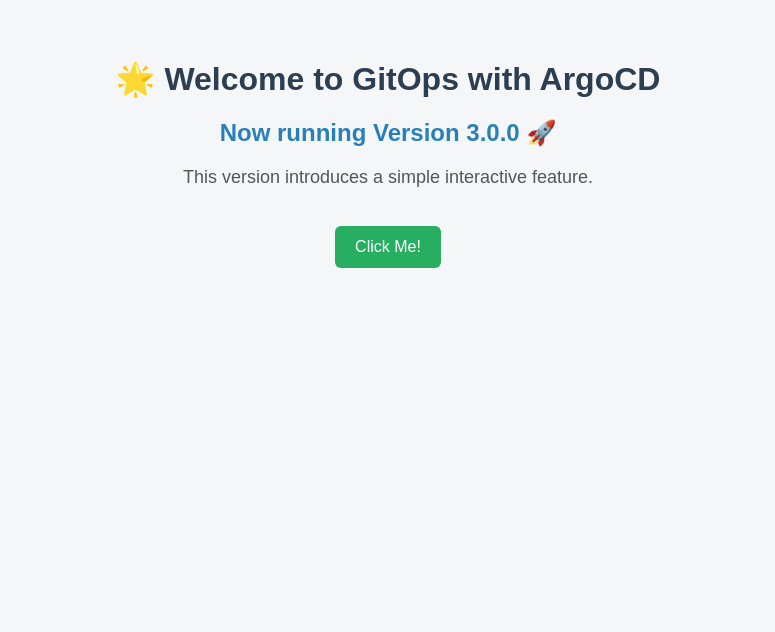
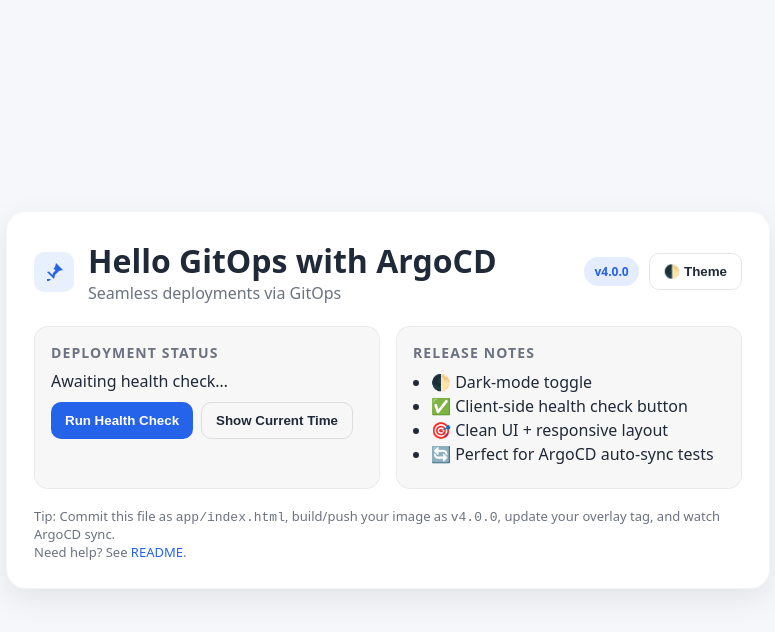
Before and after one commit to Sohel9146/Project-Gitops-ArgoCD-Demo, a plain HTML site: page app/index.html in a window 1280 px wide. Shown: the whole page, without its empty margins (252-1027 px from the left). Drawn offline with Linux system fonts and the light colour scheme.

Commit message:
Added Version 4.0.0

```diff
--- a/app/index.html
+++ b/app/index.html
@@ -1,52 +1,130 @@
 <!DOCTYPE html>
-<html>
+<html lang="en">
 <head>
-    <title>Hello GitOps v3</title>
+  <meta charset="UTF-8" />
+  <meta name="viewport" content="width=device-width, initial-scale=1" />
+  <title>Hello GitOps v4</title>
   <style>
-        body {
-            font-family: Arial, sans-serif;
-            text-align: center;
-            margin-top: 60px;
-            background-color: #f4f6f8;
+    :root{
+      --bg:#f6f7fb; --fg:#1f2937; --muted:#6b7280; --brand:#2563eb; --card:#ffffff; --ok:#16a34a; --warn:#ea580c;
     }
-        h1 {
-            color: #2c3e50;
+    .dark{
+      --bg:#0b1020; --fg:#e5e7eb; --muted:#9ca3af; --brand:#60a5fa; --card:#111827; --ok:#22c55e; --warn:#f59e0b;
     }
-        h2 {
-            color: #2980b9;
+    *{box-sizing:border-box}
+    body{
+      margin:0; font-family:system-ui,-apple-system,Segoe UI,Roboto,Ubuntu,"Helvetica Neue",Arial,"Noto Sans",sans-serif;
+      background:var(--bg); color:var(--fg); display:flex; min-height:100vh; align-items:center; justify-content:center;
     }
-        p {
-            font-size: 18px;
-            color: #555;
+    .wrap{width:clamp(320px, 90vw, 820px); padding:28px}
+    .card{
+      background:var(--card); border-radius:20px; padding:28px;
+      box-shadow:0 10px 30px rgba(0,0,0,.08), inset 0 0 0 1px rgba(0,0,0,.04);
     }
-        button {
-            padding: 12px 20px;
-            font-size: 16px;
-            margin-top: 20px;
-            border: none;
-            border-radius: 6px;
-            background-color: #27ae60;
-            color: white;
-            cursor: pointer;
+    .head{display:flex; gap:16px; align-items:center; justify-content:space-between; flex-wrap:wrap}
+    .title{display:flex; gap:14px; align-items:center}
+    .logo{width:40px; height:40px; border-radius:10px; display:grid; place-items:center; background:rgba(37,99,235,.1)}
+    .logo svg{width:24px; height:24px; fill:var(--brand)}
+    .badge{background:rgba(37,99,235,.12); color:var(--brand); padding:6px 10px; border-radius:999px; font-size:12px; font-weight:600}
+    .muted{color:var(--muted)}
+    .actions{display:flex; gap:10px; align-items:center}
+    button{
+      padding:10px 14px; border:0; border-radius:10px; cursor:pointer; font-weight:600;
+      background:var(--brand); color:white; transition:transform .05s ease, opacity .2s ease;
     }
-        button:hover {
-            background-color: #219150;
+    button.secondary{background:transparent; color:var(--fg); border:1px solid rgba(0,0,0,.1)}
+    button:active{transform:scale(.98)}
+    .grid{display:grid; grid-template-columns:repeat(2,1fr); gap:16px; margin-top:22px}
+    .panel{
+      background:rgba(0,0,0,.03); border-radius:14px; padding:16px; min-height:110px;
+      border:1px solid rgba(0,0,0,.05);
     }
+    .dark .panel{background:rgba(255,255,255,.04); border-color:rgba(255,255,255,.06)}
+    .panel h3{margin:0 0 8px; font-size:14px; text-transform:uppercase; letter-spacing:.08em; color:var(--muted)}
+    .ok{color:var(--ok); font-weight:700}
+    .warn{color:var(--warn); font-weight:700}
+    .footer{margin-top:18px; font-size:13px}
+    .link{color:var(--brand); text-decoration:none}
+    @media (max-width:720px){ .grid{grid-template-columns:1fr} }
   </style>
 </head>
 <body>
-    <h1>🌟 Welcome to GitOps with ArgoCD</h1>
-    <h2>Now running Version 3.0.0 🚀</h2>
-    <p>This version introduces a simple interactive feature.</p>
+  <div class="wrap">
+    <div class="card">
+      <div class="head">
+        <div class="title">
+          <div class="logo" aria-hidden="true">
+            <!-- simple rocket icon -->
+            <svg viewBox="0 0 24 24"><path d="M14 3l7 7-4 1-4 4-1 4-7-7 4-1 4-4 1-4zm-2.5 5.5L9 11l-2 .5 3.5 3.5.5-2 2.5-2.5-1.5-1.5zM5 19h4l-2 2H5v-2z"/></svg>
+          </div>
+          <div>
+            <h1 style="margin:0">Hello GitOps with ArgoCD</h1>
+            <div class="muted">Seamless deployments via GitOps</div>
+          </div>
+        </div>
+        <div class="actions">
+          <span class="badge">v4.0.0</span>
+          <button class="secondary" id="themeBtn" title="Toggle theme">🌓 Theme</button>
+        </div>
+      </div>
 
-    <button onclick="showMessage()">Click Me!</button>
+      <div class="grid">
+        <div class="panel">
+          <h3>Deployment Status</h3>
+          <div id="statusText">Awaiting health check…</div>
+          <div style="margin-top:10px; display:flex; gap:8px; flex-wrap:wrap">
+            <button id="checkBtn" title="Run a quick client-side check">Run Health Check</button>
+            <button class="secondary" id="timeBtn" title="Show current serverless time">Show Current Time</button>
+          </div>
+        </div>
+        <div class="panel">
+          <h3>Release Notes</h3>
+          <ul style="margin:0 0 6px 18px; padding:0; line-height:1.5">
+            <li>🌓 Dark-mode toggle</li>
+            <li>✅ Client-side health check button</li>
+            <li>🎯 Clean UI + responsive layout</li>
+            <li>🔄 Perfect for ArgoCD auto-sync tests</li>
+          </ul>
+        </div>
+      </div>
 
-    <p id="message" style="margin-top:20px; font-weight: bold; color:#e74c3c;"></p>
+      <div class="footer muted">
+        Tip: Commit this file as <code>app/index.html</code>, build/push your image as <code>v4.0.0</code>, update your overlay tag, and watch ArgoCD sync.
+        <br/>Need help? See <span class="link">README</span>.
+      </div>
+    </div>
+  </div>
 
   <script>
-        function showMessage() {
-            document.getElementById("message").innerText = "🎉 GitOps deployment successful via ArgoCD v3!";
-        }
+    // Theme toggle (persists across reloads)
+    const root = document.documentElement;
+    const themeBtn = document.getElementById('themeBtn');
+    const saved = localStorage.getItem('theme') || 'light';
+    if(saved === 'dark'){ root.classList.add('dark'); }
+    themeBtn.addEventListener('click', () => {
+      root.classList.toggle('dark');
+      localStorage.setItem('theme', root.classList.contains('dark') ? 'dark' : 'light');
+    });
+
+    // Health check (simple interactive proof of v4)
+    const statusEl = document.getElementById('statusText');
+    const checkBtn = document.getElementById('checkBtn');
+    checkBtn.addEventListener('click', () => {
+      statusEl.textContent = 'Checking…';
+      // Simulate a quick check
+      setTimeout(() => {
+        const ok = true; // static app, but enough to prove UI is updated
+        statusEl.innerHTML = ok
+          ? '✅ <span class="ok">Deployment healthy</span> — served by NGINX.'
+          : '⚠️ <span class="warn">Check failed</span> — try again.';
+      }, 450);
+    });
+
+    // Show current time (another visible change)
+    document.getElementById('timeBtn').addEventListener('click', () => {
+      const now = new Date();
+      statusEl.innerHTML = '🕒 Current time: <strong>' + now.toLocaleString() + '</strong>';
+    });
   </script>
 </body>
 </html>
```
Lines whose indentation alone changed are shown as unchanged.
